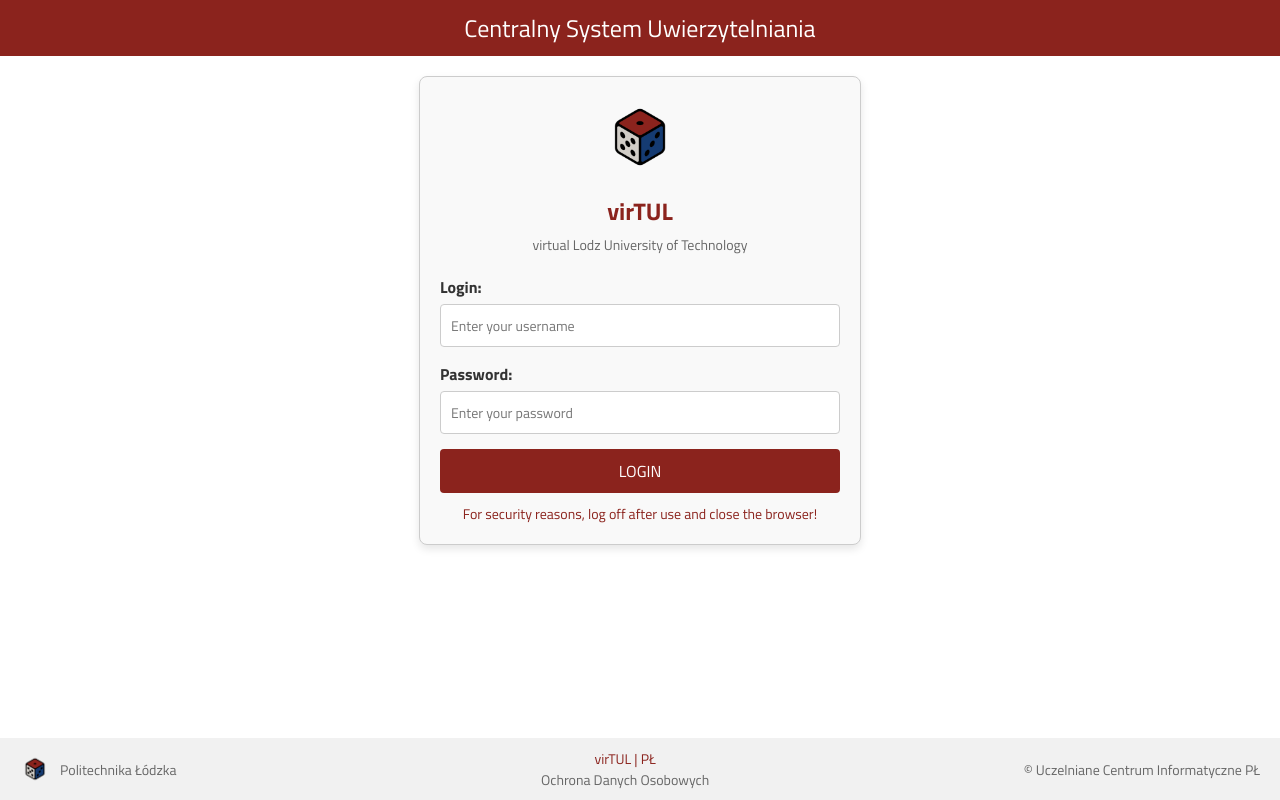
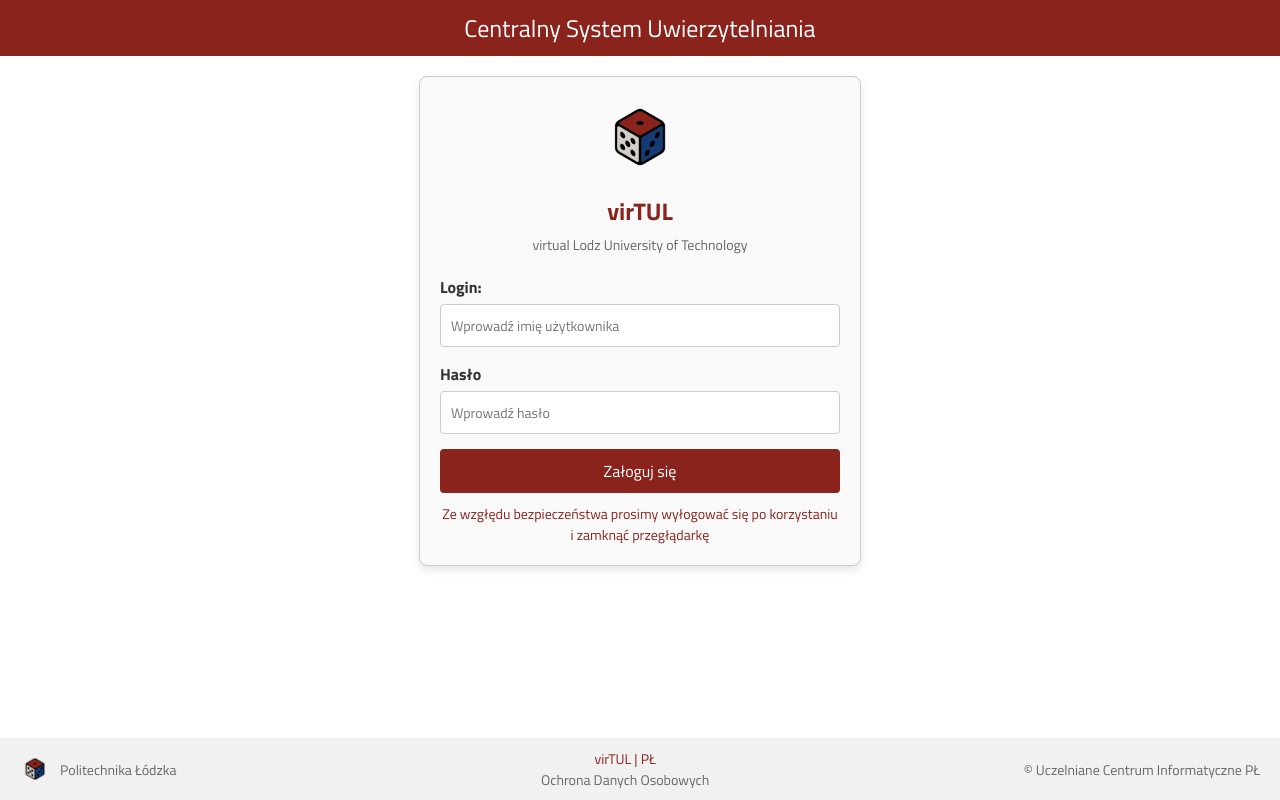
Before and after one commit to maphy9/WiQuiz, a Vue app in the folder frontend/: page /login in a window 1280 px wide. Shown: the top 800 px of the page. Built offline with nearby package versions, Linux system fonts and the light colour scheme; the HTML template or start-up script is replaced by a standard one.

Commit message:
Add translation to level login view

```diff
--- a/frontend/src/Views/LoginView/LoginView.vue
+++ b/frontend/src/Views/LoginView/LoginView.vue
@@ -23,28 +23,28 @@
           id="username"
           v-model="username"
           type="text"
-          placeholder="Enter your username"
+          :placeholder="t('login-view.enter-your-username')"
         >
 
-        <label for="password">Password:</label>
+        <label for="password">{{ $t('login-view.password') }}</label>
 
         <input
           id="password"
           v-model="password"
           type="password"
-          placeholder="Enter your password"
+          :placeholder="t('login-view.enter-your-password')"
         >
 
         <button
           type="button"
           @click="handleLogin"
         >
-          LOGIN
+          {{ $t('login-view.login') }}
         </button>
       </div>
 
       <div class="login-footer">
-        <p>For security reasons, log off after use and close the browser!</p>
+        <p>{{ $t('login-view.security-alert') }}</p>
       </div>
     </main>
 
@@ -73,6 +73,9 @@
 
 <script setup lang="ts">
 import { ref } from 'vue'
+import { useI18n } from 'vue-i18n'
+
+const { t } = useI18n()
 
 const username = ref('')
 const password = ref('')
--- a/frontend/src/locales/pl.json
+++ b/frontend/src/locales/pl.json
@@ -15,5 +15,12 @@
     "choose-level": "Wybierz poziom",
     "next-level": "Następny poziom",
     "points": "Punktów"
+  },
+  "login-view": {
+    "enter-your-username": "Wprowadź imię użytkownika",
+    "password": "Hasło",
+    "enter-your-password": "Wprowadź hasło",
+    "login": "Załoguj się",
+    "security-alert": "Ze wzgłędu bezpieczeństwa prosimy wyłogować się po korzystaniu i zamknąć przegłądarkę"
   }
 }
```
